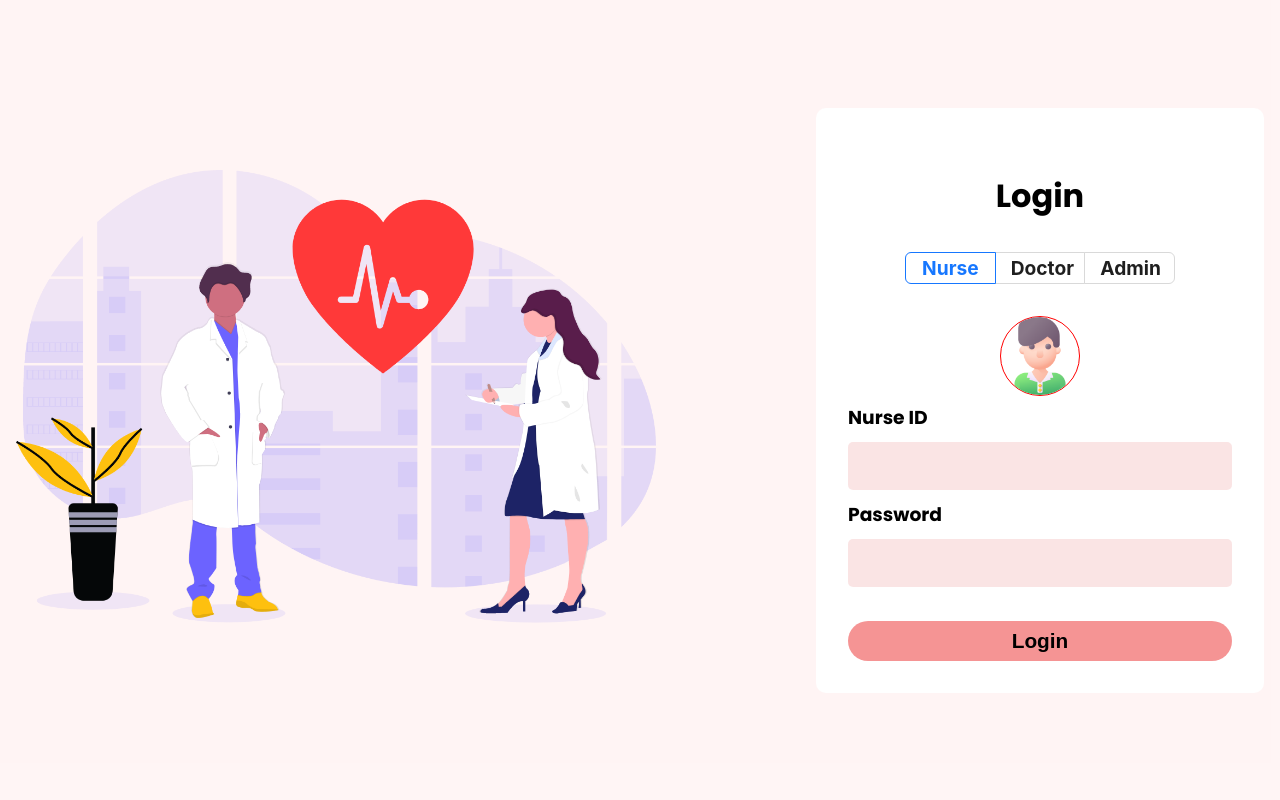
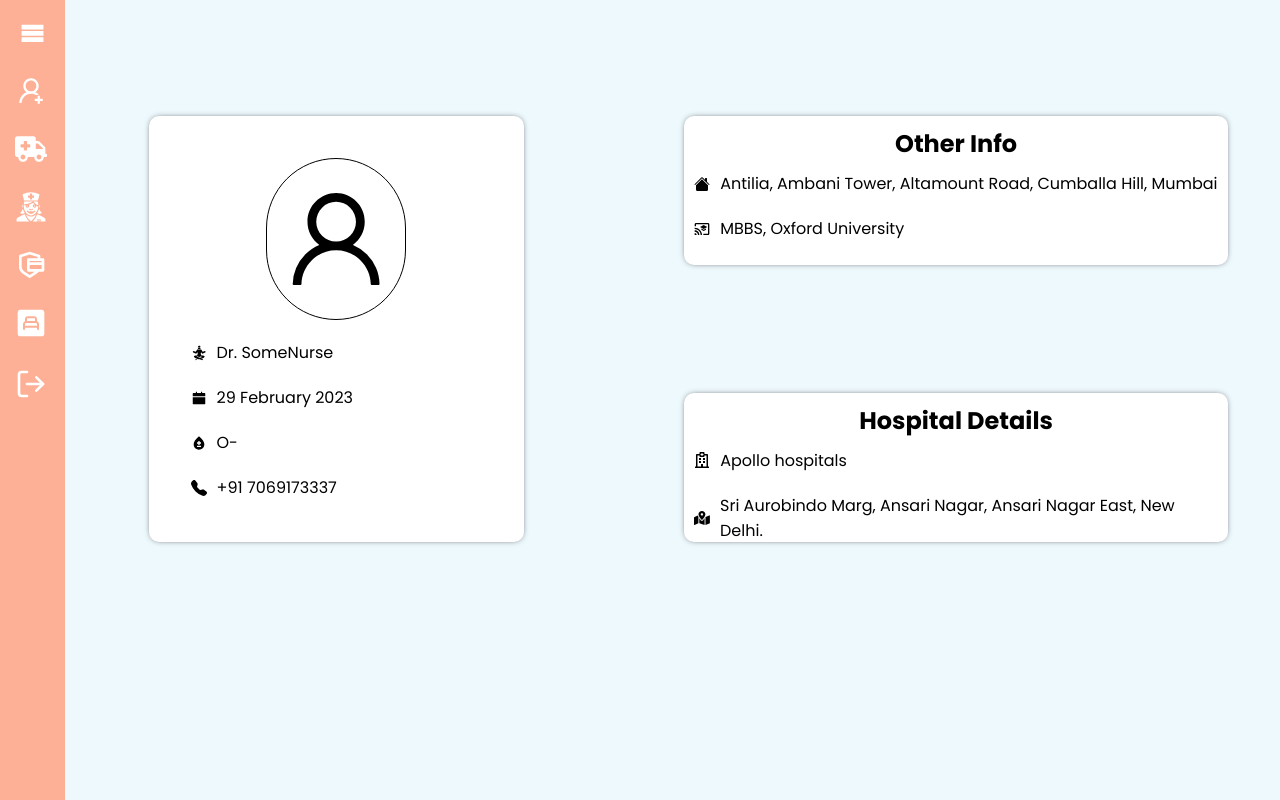
Before and after one commit to piyush-agrawal6/Hospital-Management-System, a React (Create React App) app: page /nurseprofile in a window 1280 px wide. Built offline with nearby package versions, Linux system fonts and the light colour scheme.

Commit message:
All Pages Added

```diff
--- a/src/App.js
+++ b/src/App.js
@@ -7,8 +7,8 @@ function App() {
   return (
     <>
       {/* <AllRoutes /> */}
-      <DLogin />
-      {/* <Main /> */}
+      {/* <DLogin /> */}
+      <Main />
     </>
   );
 }
--- a/src/Pages/Dashboard/Main-Dashboard/GlobalFiles/CommonCSS.css
+++ b/src/Pages/Dashboard/Main-Dashboard/GlobalFiles/CommonCSS.css
@@ -59,11 +59,11 @@
   gap: 2rem;
   background-color: rgba(196, 235, 251, 0.29);
   width: 100%;
-  border: 2px solid green;
+  /* border: 2px solid green; */
   width: 100%;
 }
 main {
-  width: 80%;
+  width: 100%;
   padding: 20px;
 }
 
@@ -117,6 +117,10 @@ main {
 .icon,
 .link_text {
   font-size: 15px;
+}
+
+.LogOutPath .icon {
+  font-size: 2rem;
 }
 
 /**************************************** FRONT PAGE STYLE  *****************************************/
--- a/src/Pages/Dashboard/Main-Dashboard/GlobalFiles/Sidebar.jsx
+++ b/src/Pages/Dashboard/Main-Dashboard/GlobalFiles/Sidebar.jsx
@@ -12,6 +12,7 @@ import { TbListDetails } from "react-icons/tb";
 import { MdBedroomChild } from "react-icons/md";
 import { NavLink } from "react-router-dom";
 import { ImMenu } from "react-icons/im";
+import { FiLogOut } from "react-icons/fi";
 
 const Sidebar = ({ children }) => {
   const [isOpen, setIsOpen] = useState(false);
@@ -82,7 +83,7 @@ const Sidebar = ({ children }) => {
     },
   ];
 
-  const [StaffStatus, setStaffStatus] = useState(NurseRoutes);
+  const [StaffStatus, setStaffStatus] = useState(AdminRoutes);
 
   function toggle() {
     setIsOpen(!isOpen);
@@ -91,7 +92,7 @@ const Sidebar = ({ children }) => {
   return (
     <>
       <div className="container">
-        <div style={{ width: isOpen ? "200px" : "70px" }} className={`sidebar`}>
+        <div style={{ width: isOpen ? "300px" : "70px" }} className={`sidebar`}>
           <div className="top_section">
             <h1 style={{ display: isOpen ? "block" : "none" }} className="logo">
               HMS
@@ -120,6 +121,17 @@ const Sidebar = ({ children }) => {
                 </div>
               </NavLink>
             ))}
+            <NavLink to={"/login"} className="LogOutPath link">
+              <div className="icon">
+                <FiLogOut />
+              </div>
+              <div
+                style={{ display: isOpen ? "block" : "none" }}
+                className="link_text"
+              >
+                Logout
+              </div>
+            </NavLink>
           </div>
         </div>
         <main>{children}</main>
```
